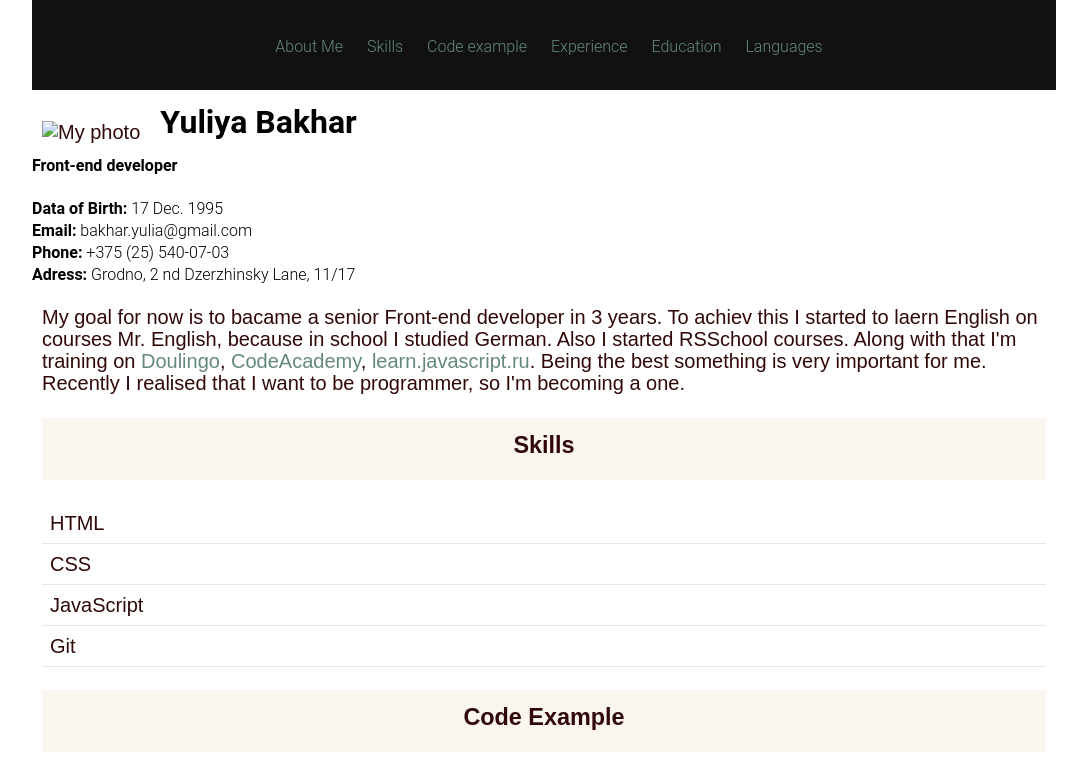
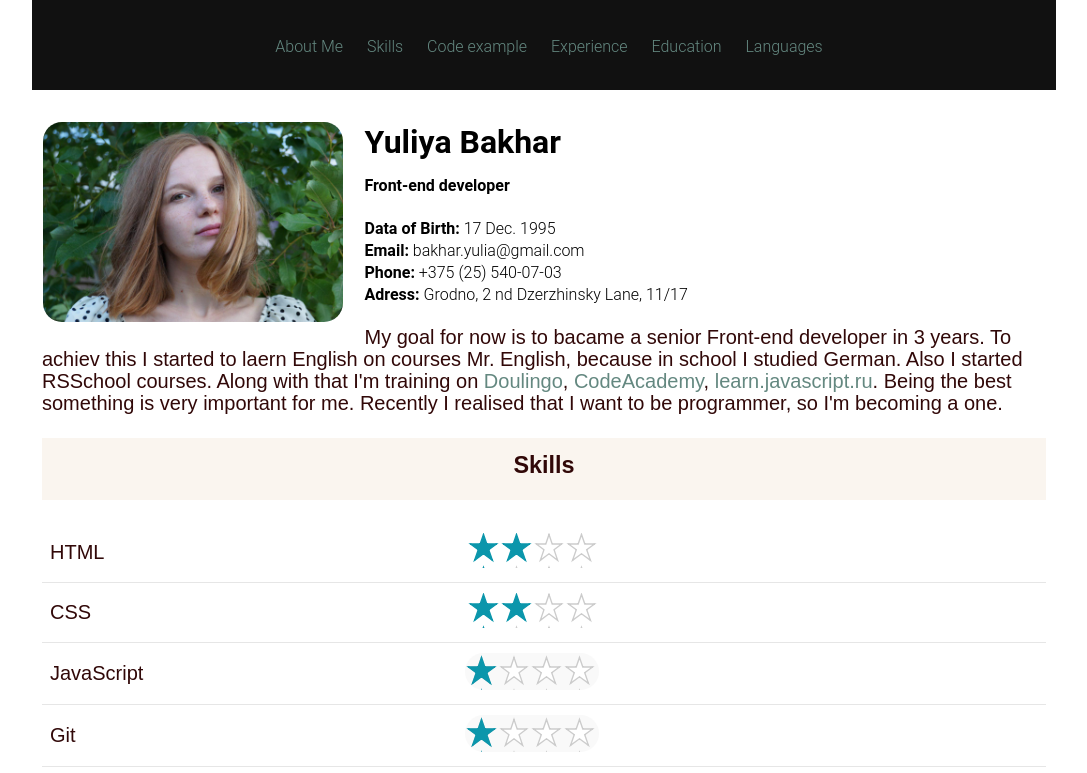
Before and after one commit to YuliaBakhar/rsschool-codejam1-cv, a plain HTML site: page index.html in a window 1280 px wide. Shown: the top 773 px of the page, without its empty margins (96-1183 px from the left). Drawn offline with Linux system fonts and the light colour scheme.

Commit message:
style: add images

```diff
--- a/index.html
+++ b/index.html
@@ -54,19 +54,19 @@
                 <tbody>
                     <tr>
                         <td>HTML</td>
-                        <td><img src=""></td>
+                        <td><img src="images/2stars.PNG"></td>
                         </tr>
                         <tr>
                             <td>CSS</td>
-                            <td><img src=""></td>
+                            <td><img src="images/2stars.PNG"></td>
                         </tr>
                         <tr>
                             <td>JavaScript</td>
-                            <td><img src=""></td>
+                            <td><img src="images/1star.PNG"></td>
                         </tr>
                         <tr>
                             <td>Git</td>
-                            <td><img src=""></td>
+                            <td><img src="images/1star.PNG"></td>
                         </tr>
                     </tbody>
             </table>
--- a/styles/style.css
+++ b/styles/style.css
@@ -2,6 +2,9 @@ body {
     max-width: 1024px;
     font: 300 16px/22px "Roboto", "Open Sans", "Helvetica Neue", Helvetica, Arial, sans-serif;
     margin: 0 auto;
+}
+h1 {
+    padding-top: 20px;
 }
 
 h3 {
@@ -70,5 +73,11 @@ section{
 
 .photo {
     float: left;
+    padding-top: 0px;
     margin-right: 20px;
 }
+
+img {
+    border-radius: 20px;
+    border: 1px solid white;
+}
```
Also changed, not shown: images/1star.PNG (added), images/2stars.PNG (added), images/My photo.jpg (added).
